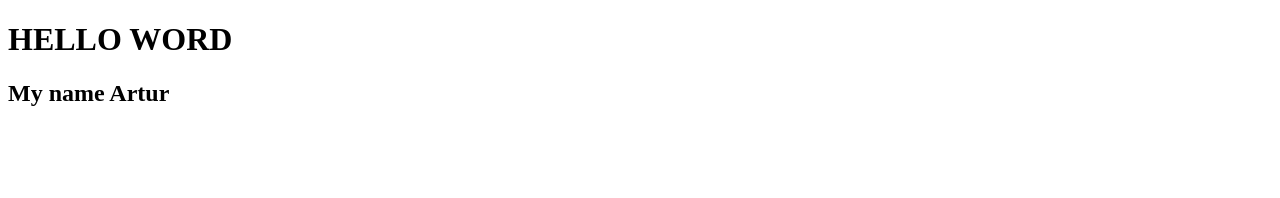
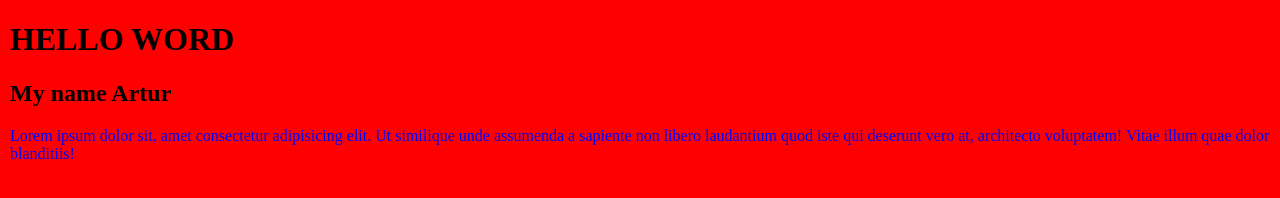
Before and after one commit to grimpolly/index, a plain HTML site: page index.html in a window 1280 px wide. Drawn offline with Linux system fonts and the light colour scheme.

Commit message:
Нова ветка development

```diff
--- a/index.css
+++ b/index.css
@@ -3,3 +3,6 @@ body{
     background-position: 0%;
     margin: 10px;
 }
+span{
+    color: blue;
+}
--- a/index.html
+++ b/index.html
@@ -4,10 +4,12 @@
     <meta charset="UTF-8">
     <meta name="viewport" content="width=device-width, initial-scale=1.0">
     <meta http-equiv="X-UA-Compatible" content="ie=edge">
+    <link rel="stylesheet" href="index.css">
     <title>git</title>
 </head>
 <body>
     <h1>HELLO WORD</h1>
     <h2>My name Artur</h2>
+    <span>Lorem ipsum dolor sit, amet consectetur adipisicing elit. Ut similique unde assumenda a sapiente non libero laudantium quod iste qui deserunt vero at, architecto voluptatem! Vitae illum quae dolor blanditiis!</span>
 </body>
 </html>
```
